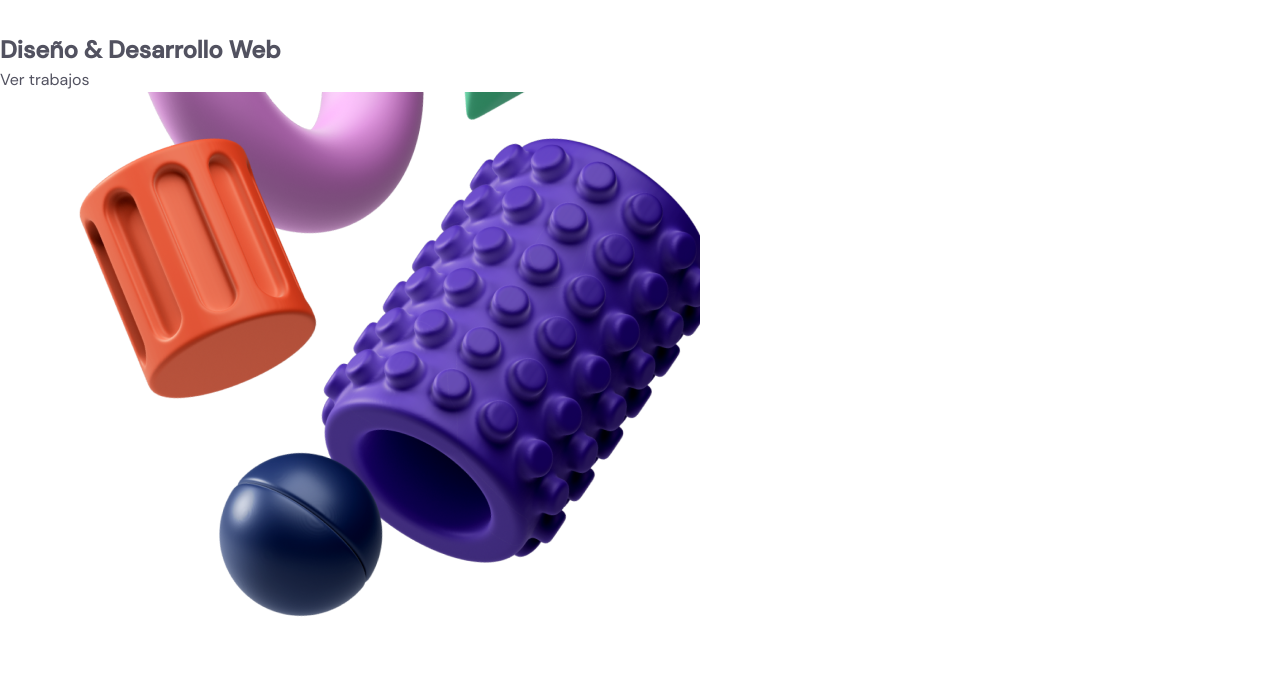
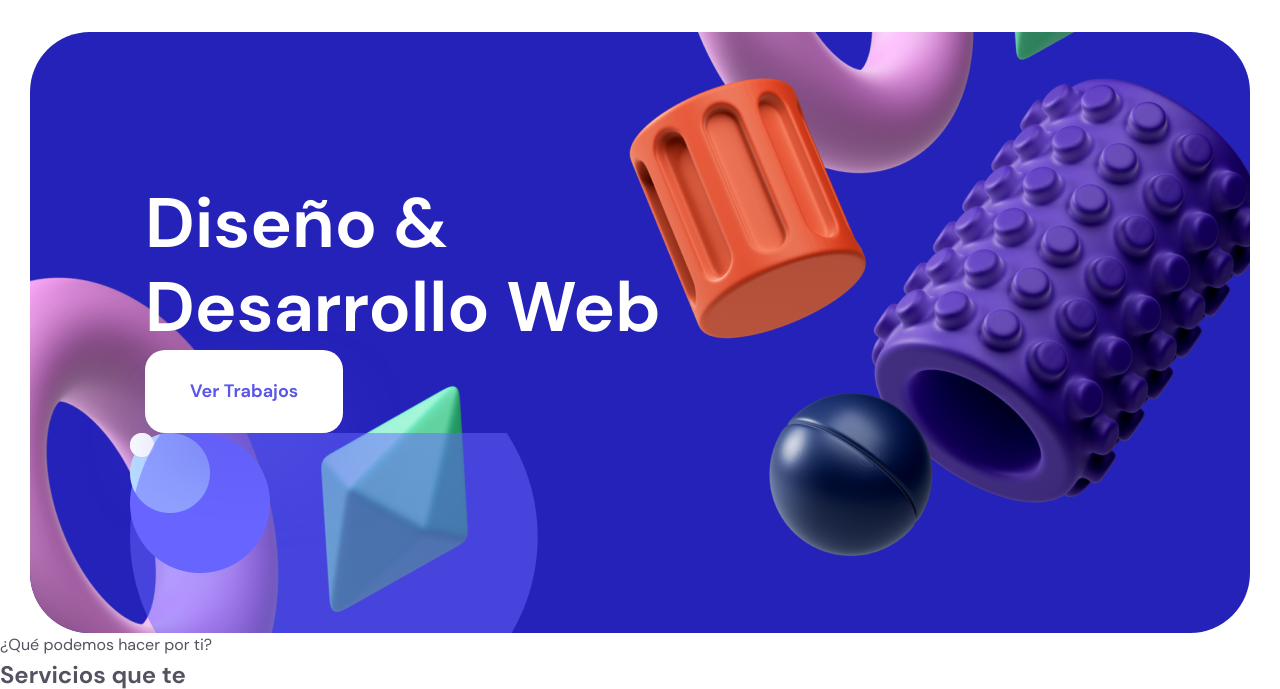
Before and after one commit to ingdanielsuarez9411/website-corporate, a plain HTML site: page index.html in a window 1280 px wide. Shown: the part 98-787 px from the top of the page. Drawn offline with Linux system fonts and the light colour scheme.

Commit message:
animations_shapes_banner

```diff
--- a/assets/css/styles.css
+++ b/assets/css/styles.css
@@ -4,6 +4,9 @@
     --color-primary: #5956e9;
     --color-secundary: #FFFFFF;
     --color-primary-translucid: #AEA3FF;
+    --color-banner: #2522ba;
+    --color-bgbtn: #FFDF60;
+
 }
 
 /* Estilos Generales */
@@ -183,3 +186,138 @@ body{
 .submenu__tittle:hover::after{
     width: 100%;
 }
+
+/* Estilos para el banner principal  */
+
+.layout__banner{
+    position: relative;
+    min-height: 60rem;
+    margin: 0 3rem;
+    padding-right: 0;
+    padding-left: 10rem;
+    padding-top: 15rem;
+    padding-bottom: 20rem;
+    border-radius: 60px;
+    overflow: hidden;
+    background-color: var(--color-banner);
+    z-index: 1;
+}
+
+.banner__content{
+    position: relative;
+    display: inline-block;
+    width: 50%;
+    padding: 0 1.5rem;
+    z-index: 3;
+}
+
+.banner__tittle{
+    font-size: 7rem;
+    font-weight: 700;
+    line-height: 1.2;
+    color: var(--color-secundary);
+}
+
+.banner__btn{
+    display: inline-block;
+    padding: 2.8rem 4.5rem;
+    border-radius: 20px;
+    background-color: var(--color-secundary);
+    color: var(--color-primary);
+    font-size: 18px;
+    font-weight: bold;
+    text-align: center;
+    box-shadow: 0px 45px 80px -25px var(--color-primary);
+    transition: all 300ms ease-in-out;
+}
+
+.banner__btn:hover{
+    background-color: var(--color-bgbtn);
+    color: var(--color-secundary);
+    color: var(--color-text-body);
+}
+
+.shapes__item{
+    position: absolute;
+    z-index: 2;
+    pointer-events: none;
+}
+
+.shapes__item--shape1{
+    text-align: right;
+    top: 0;
+    right: 0;
+    animation-name: move-right;
+    animation-duration: 1s;
+}
+
+    @keyframes move-right{
+        0% {
+            transform: translateX(50%);
+        }
+
+        100% {
+            transform: translateX(0%);
+        }
+    }
+
+.shapes__item--shape2{
+    bottom: 0;
+    left: 0;
+    animation-name: move-left;
+    animation-duration: 1s;
+}
+
+@keyframes move-left{
+    0% {
+        transform: translateX(-50%);
+    }
+
+    100% {
+        transform: translateX(0%);
+    }
+
+.shapes__item--shape3{
+    top: 34%;
+    left: 50%;
+}
+
+.shapes__item--shape4{
+    bottom: 24rem;
+    left: 45%;
+}
+
+.shapes__item--shape4 .shapes__img{
+    opacity: 0.5;
+    width: 7.5rem;
+}
+
+.shapes__item--shape5{
+    bottom: 12rem;
+    left: 53%;
+}
+
+.shapes__item--shape6{
+    bottom: 10rem;
+    left: 40%;
+}
+
+.shapes__item--shape7{
+    position: relative;
+    top: 0;
+    right: 10rem;
+    z-index: 1;
+    animation-name: move-top;
+    animation-duration: 1s;
+}
+
+    @keyframes move-top{
+
+        0% {
+            transform: translateY(-50%);
+        }
+
+        100% {
+            transform: translateY(0%);
+        }
+    }
--- a/assets/fonts/dmsans/dmsans.css
+++ b/assets/fonts/dmsans/dmsans.css
@@ -10,3 +10,9 @@
     src: url('./DMSans-Medium.ttf') format('truetype');
     font-weight: 500;
 }
+
+@font-face{
+    font-family: 'DM Sans';
+    src: url('./DMSans-Bold.ttf') format('truetype');
+    font-weight: 700;
+}
--- a/index.html
+++ b/index.html
@@ -125,7 +125,7 @@
             <!-- Contenido del Banner -->
             <header class="banner__content">
                 <h1 class="banner__tittle">Diseño & Desarrollo Web</h1>
-                <a href="#" class="banner__btn">Ver trabajos</a>
+                <a href="#" class="banner__btn">Ver Trabajos</a>
             </header>
 
             <!-- Formas e imagenes del Banner -->
```
